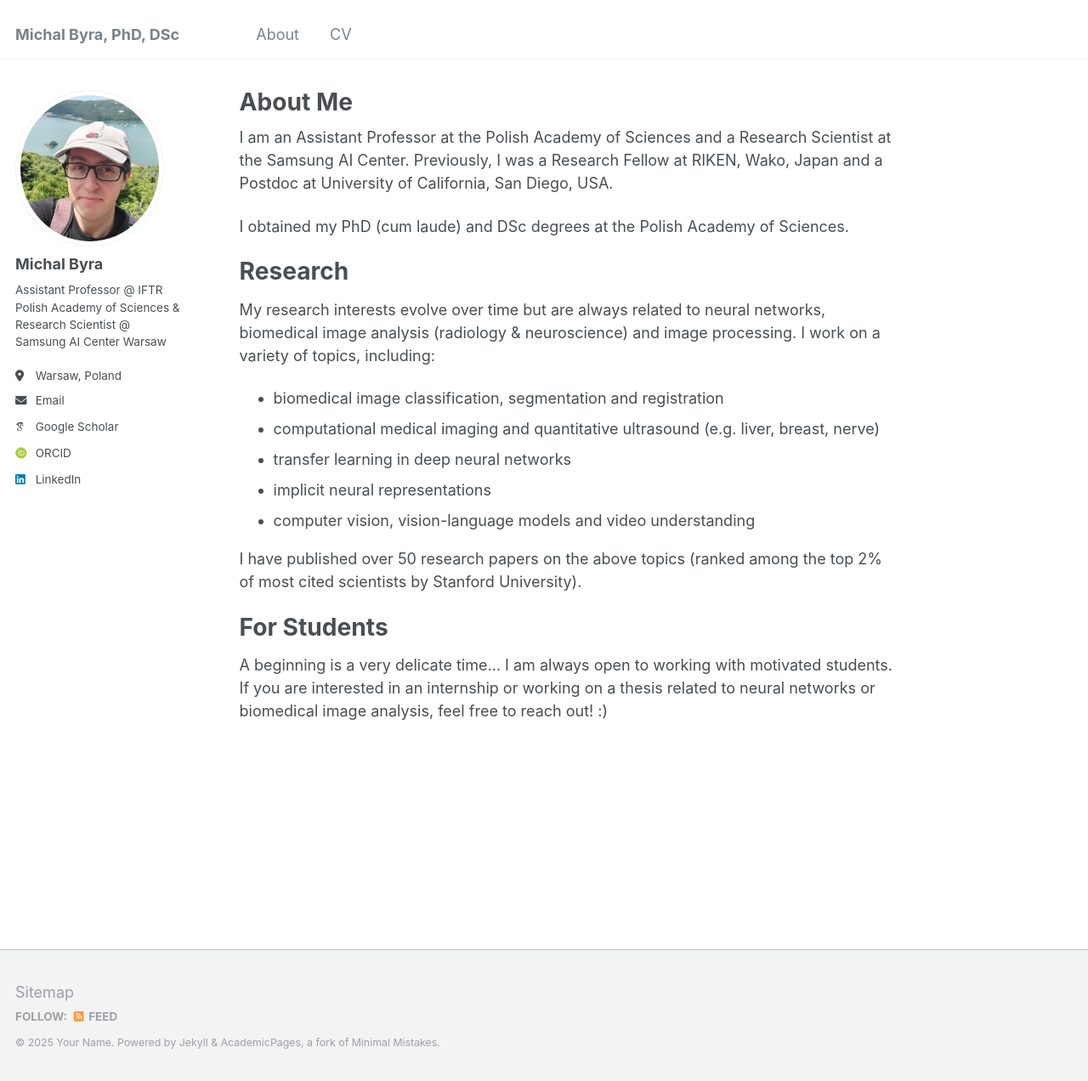
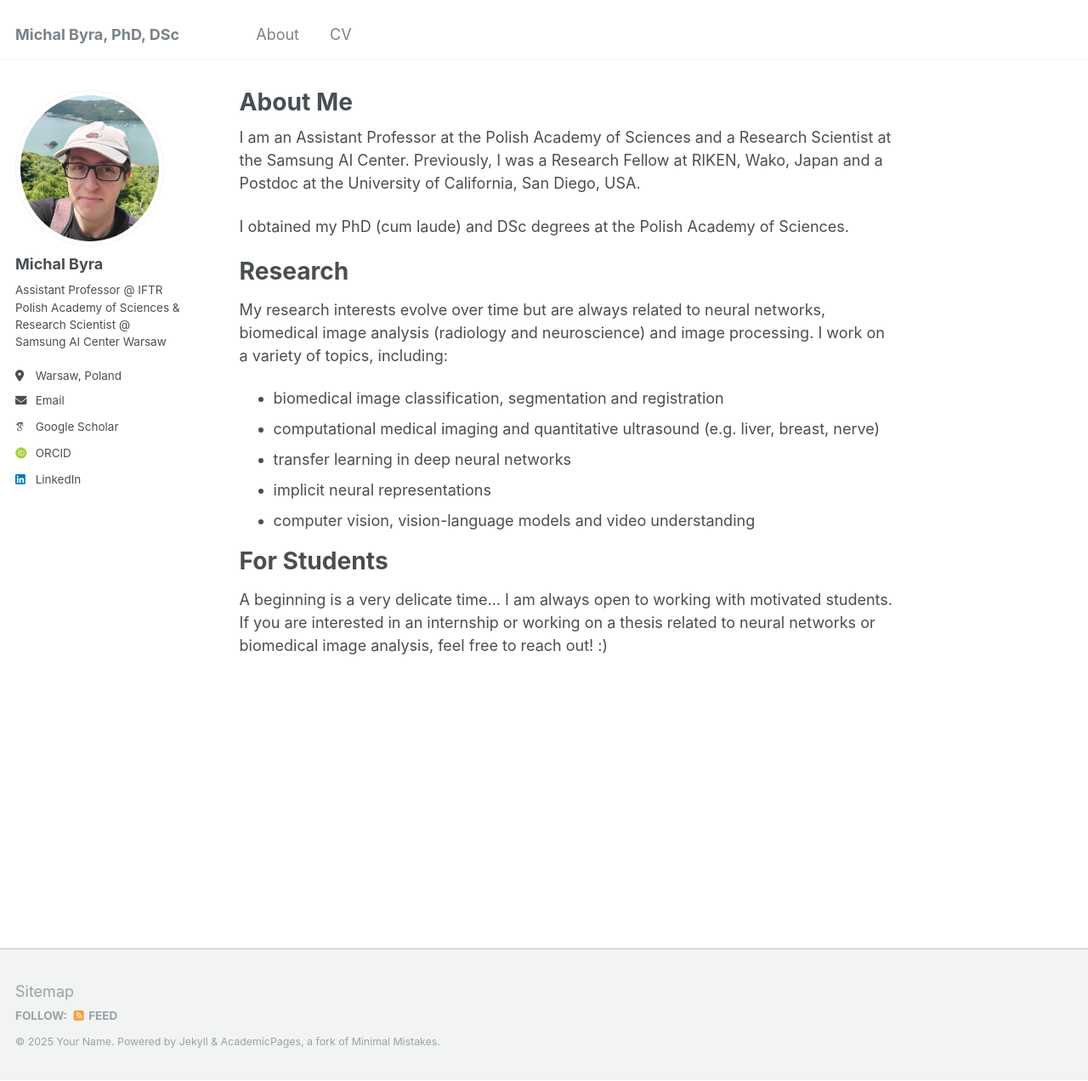
Before and after one commit to mbyr/mbyr.github.io, a Jekyll site: the page built from _pages/about.md, in a window 1280 px wide and 1272 px high. Shown: the whole window at 85% size. Built offline with Jekyll 4.4.1, drawn with Linux system fonts in a browser that asks for light colours; some web fonts are replaced.

Commit message:
Update about.md

```diff
--- a/_pages/about.md
+++ b/_pages/about.md
@@ -7,13 +7,13 @@ redirect_from:
   - /about.html
 ---
 
-I am an Assistant Professor at the Polish Academy of Sciences and a Research Scientist at the Samsung AI Center. Previously, I was a Research Fellow at RIKEN, Wako, Japan and a Postdoc at University of California, San Diego, USA.
+I am an Assistant Professor at the Polish Academy of Sciences and a Research Scientist at the Samsung AI Center. Previously, I was a Research Fellow at RIKEN, Wako, Japan and a Postdoc at the University of California, San Diego, USA.
 
 I obtained my PhD (cum laude) and DSc degrees at the Polish Academy of Sciences.
 
 # Research
 
-My research interests evolve over time but are always related to neural networks, biomedical image analysis (radiology & neuroscience) and image processing. I work on a variety of topics, including:
+My research interests evolve over time but are always related to neural networks, biomedical image analysis (radiology and neuroscience) and image processing. I work on a variety of topics, including:
 
 * biomedical image classification, segmentation and registration
 * computational medical imaging and quantitative ultrasound (e.g. liver, breast, nerve)
@@ -21,8 +21,6 @@ My research interests evolve over time but are always related to neural networks
 * implicit neural representations
 * computer vision, vision-language models and video understanding
 
-I have published over 50 research papers on the above topics (ranked among the top 2% of most cited scientists by Stanford University).
-
 # For Students
 
 A beginning is a very delicate time... I am always open to working with motivated students. If you are interested in an internship or working on a thesis related to neural networks or biomedical image analysis, feel free to reach out! :)
```
